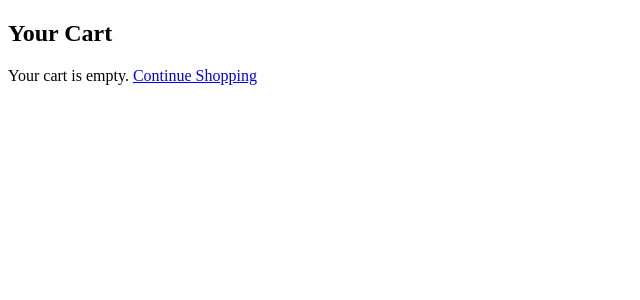
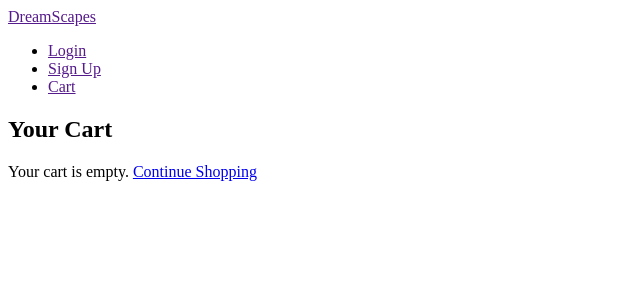
Before and after one commit to monicathomas8/Dreamscapes, a Django app: page /orders/cart/ in a window 1280 px wide. Shown: the top 300 px of the page, without its empty margins (0-640 px from the left). Run offline with Django 5.2, Linux system fonts and the light colour scheme.

Commit message:
added messages within the cart. updated base.html

```diff
--- a/orders/views.py
+++ b/orders/views.py
@@ -67,6 +67,7 @@ def remove_from_cart(request, artwork_id):
 
     if str(artwork_id) in cart:
         del cart[str(artwork_id)]
+        messages.success(request, "Artwork removed from cart.")
 
     request.session['cart'] = cart
     request.session.modified = True
--- a/templates/base.html
+++ b/templates/base.html
@@ -1,12 +1,39 @@
 <!DOCTYPE html>
 <html lang="en">
 <head>
-    {% load static %}
+    <meta charset="UTF-8">
+    <meta name="viewport" content="width=device-width, initial-scale=1.0">
     <title>{% block title %}DreamScapes{% endblock %}</title>
-    <link rel="stylesheet" href="{% static 'css/styles.css' %}">
+    <link rel="stylesheet" href="">
 </head>
 <body>
-    {% block content %}
-    {% endblock %}
+    <nav class="navbar">
+        <div class="container">
+            <a href="" class="navbar-brand">DreamScapes</a>
+            <ul class="navbar-links">
+                {% if user.is_authenticated %}
+                    <li><a href="">My Orders</a></li>
+                    <li><a href="">Logout</a></li>
+                {% else %}
+                    <li><a href="">Login</a></li>
+                    <li><a href="">Sign Up</a></li>
+                {% endif %}
+                <li><a href="">Cart</a></li>
+            </ul>
+        </div>
+    </nav>
+
+    <div class="container">
+        {% if messages %}
+            <div class="messages">
+                {% for message in messages %}
+                    <div class="alert {{ message.tags }}">{{ message }}</div>
+                {% endfor %}
+            </div>
+        {% endif %}
+        {% block content %}{% endblock %}
+    </div>
+
+    <script src=""></script>
 </body>
 </html>
```
Also changed, not shown: artwork/views.py (+11 -5 lines).
